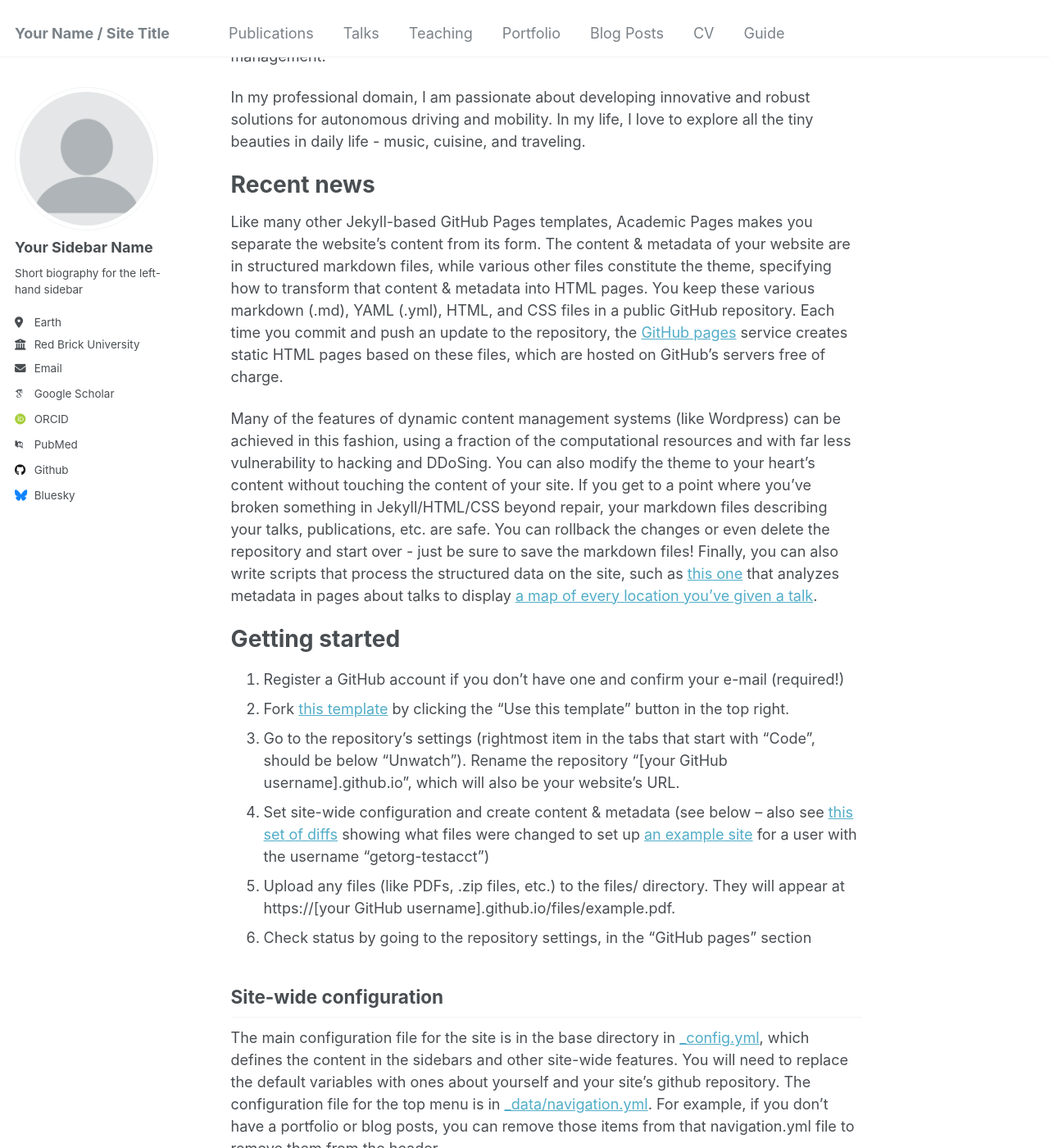
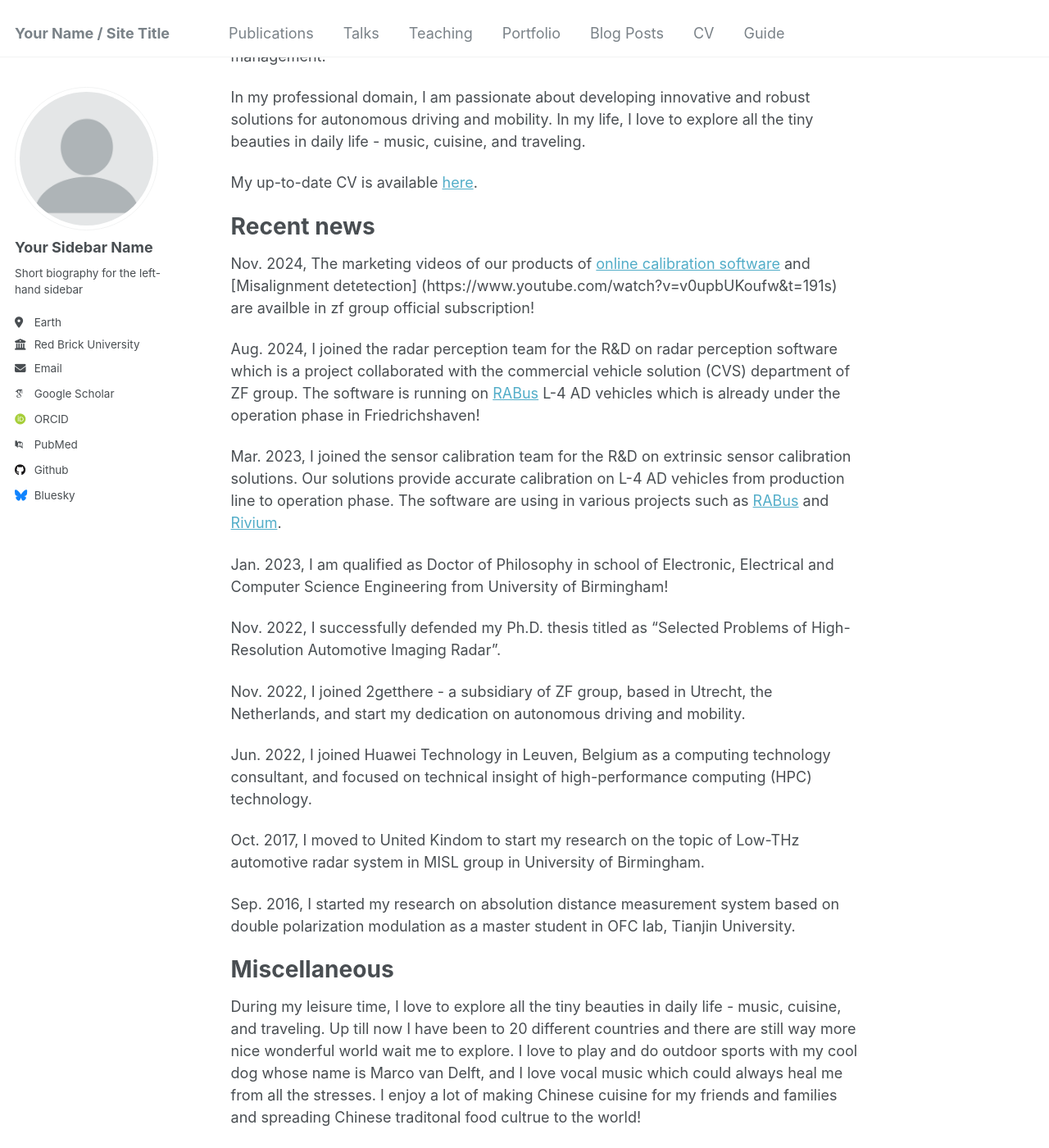
Before and after one commit to YangSophiaXiao/Yang.Sophia.Xiao.github.io, a Jekyll site: the page built from _pages/about.md, in a window 1280 px wide and 1400 px high, scrolled down 495 px. Shown: the whole window at 82% size. Built offline with Jekyll 4.4.1, drawn with Linux system fonts in a browser that asks for light colours; some web fonts are replaced; some of the changed text lies outside the part shown.

Commit message:
Add cv and changes on about me

```diff
--- a/_pages/about.md
+++ b/_pages/about.md
@@ -13,41 +13,32 @@ My core competencies include sensor fusion, sensor calibration, object detection
 
 In my professional domain, I am passionate about developing innovative and robust solutions for autonomous driving and mobility. In my life, I love to explore all the tiny beauties in daily life - music, cuisine, and traveling.
 
+My up-to-date CV is available [here](../files/CV_YX.pdf).
+
 Recent news
+=====
+
+Nov. 2024, The marketing videos of our products of [online calibration software](https://www.youtube.com/watch?v=5mTBcsLttQY&t=35s) and [Misalignment detetection] (https://www.youtube.com/watch?v=v0upbUKoufw&t=191s) are availble in zf group official subscription!
+
+Aug. 2024, I joined the radar perception team for the R&D on radar perception software which is a project collaborated with the commercial vehicle solution (CVS) department of ZF group. The software is running on [RABus](https://www.youtube.com/watch?v=isRtxSoPeFc) L-4 AD vehicles which is already under the operation phase in Friedrichshaven!
+
+Mar. 2023, I joined the sensor calibration team for the R&D on extrinsic sensor calibration solutions. Our solutions provide accurate calibration on L-4 AD vehicles from production line to operation phase. The software are using in various projects such as [RABus](https://www.youtube.com/watch?v=isRtxSoPeFc) and [Rivium](https://www.youtube.com/watch?v=m5-rI5n6qng).
+
+Jan. 2023, I am qualified as Doctor of Philosophy in school of Electronic, Electrical and Computer Science Engineering from University of Birmingham!
+
+Nov. 2022, I successfully defended my Ph.D. thesis titled as "Selected Problems of High-Resolution Automotive Imaging Radar".
+
+Nov. 2022, I joined 2getthere - a subsidiary of ZF group, based in Utrecht, the Netherlands, and start my dedication on autonomous driving and mobility.
+
+Jun. 2022, I joined Huawei Technology in Leuven, Belgium as a computing technology consultant, and focused on technical insight of high-performance computing (HPC) technology.
+
+Oct. 2017, I moved to United Kindom to start my research on the topic of Low-THz automotive radar system in MISL group in University of Birmingham.
+
+Sep. 2016, I started my research on absolution distance measurement system based on double
+polarization modulation as a master student in OFC lab, Tianjin University.
+
+
+Miscellaneous
 ======
-Like many other Jekyll-based GitHub Pages templates, Academic Pages makes you separate the website's content from its form. The content & metadata of your website are in structured markdown files, while various other files constitute the theme, specifying how to transform that content & metadata into HTML pages. You keep these various markdown (.md), YAML (.yml), HTML, and CSS files in a public GitHub repository. Each time you commit and push an update to the repository, the [GitHub pages](https://pages.github.com/) service creates static HTML pages based on these files, which are hosted on GitHub's servers free of charge.
 
-Many of the features of dynamic content management systems (like Wordpress) can be achieved in this fashion, using a fraction of the computational resources and with far less vulnerability to hacking and DDoSing. You can also modify the theme to your heart's content without touching the content of your site. If you get to a point where you've broken something in Jekyll/HTML/CSS beyond repair, your markdown files describing your talks, publications, etc. are safe. You can rollback the changes or even delete the repository and start over - just be sure to save the markdown files! Finally, you can also write scripts that process the structured data on the site, such as [this one](https://github.com/academicpages/academicpages.github.io/blob/master/talkmap.ipynb) that analyzes metadata in pages about talks to display [a map of every location you've given a talk](https://academicpages.github.io/talkmap.html).
-
-Getting started
-======
-1. Register a GitHub account if you don't have one and confirm your e-mail (required!)
-1. Fork [this template](https://github.com/academicpages/academicpages.github.io) by clicking the "Use this template" button in the top right.
-1. Go to the repository's settings (rightmost item in the tabs that start with "Code", should be below "Unwatch"). Rename the repository "[your GitHub username].github.io", which will also be your website's URL.
-1. Set site-wide configuration and create content & metadata (see below -- also see [this set of diffs](http://archive.is/3TPas) showing what files were changed to set up [an example site](https://getorg-testacct.github.io) for a user with the username "getorg-testacct")
-1. Upload any files (like PDFs, .zip files, etc.) to the files/ directory. They will appear at https://[your GitHub username].github.io/files/example.pdf.
-1. Check status by going to the repository settings, in the "GitHub pages" section
-
-Site-wide configuration
-------
-The main configuration file for the site is in the base directory in [_config.yml](https://github.com/academicpages/academicpages.github.io/blob/master/_config.yml), which defines the content in the sidebars and other site-wide features. You will need to replace the default variables with ones about yourself and your site's github repository. The configuration file for the top menu is in [_data/navigation.yml](https://github.com/academicpages/academicpages.github.io/blob/master/_data/navigation.yml). For example, if you don't have a portfolio or blog posts, you can remove those items from that navigation.yml file to remove them from the header.
-
-Create content & metadata
-------
-For site content, there is one markdown file for each type of content, which are stored in directories like _publications, _talks, _posts, _teaching, or _pages. For example, each talk is a markdown file in the [_talks directory](https://github.com/academicpages/academicpages.github.io/tree/master/_talks). At the top of each markdown file is structured data in YAML about the talk, which the theme will parse to do lots of cool stuff. The same structured data about a talk is used to generate the list of talks on the [Talks page](https://academicpages.github.io/talks), each [individual page](https://academicpages.github.io/talks/2012-03-01-talk-1) for specific talks, the talks section for the [CV page](https://academicpages.github.io/cv), and the [map of places you've given a talk](https://academicpages.github.io/talkmap.html) (if you run this [python file](https://github.com/academicpages/academicpages.github.io/blob/master/talkmap.py) or [Jupyter notebook](https://github.com/academicpages/academicpages.github.io/blob/master/talkmap.ipynb), which creates the HTML for the map based on the contents of the _talks directory).
-
-**Markdown generator**
-
-The repository includes [a set of Jupyter notebooks](https://github.com/academicpages/academicpages.github.io/tree/master/markdown_generator
-) that converts a CSV containing structured data about talks or presentations into individual markdown files that will be properly formatted for the Academic Pages template. The sample CSVs in that directory are the ones I used to create my own personal website at stuartgeiger.com. My usual workflow is that I keep a spreadsheet of my publications and talks, then run the code in these notebooks to generate the markdown files, then commit and push them to the GitHub repository.
-
-How to edit your site's GitHub repository
-------
-Many people use a git client to create files on their local computer and then push them to GitHub's servers. If you are not familiar with git, you can directly edit these configuration and markdown files directly in the github.com interface. Navigate to a file (like [this one](https://github.com/academicpages/academicpages.github.io/blob/master/_talks/2012-03-01-talk-1.md) and click the pencil icon in the top right of the content preview (to the right of the "Raw | Blame | History" buttons). You can delete a file by clicking the trashcan icon to the right of the pencil icon. You can also create new files or upload files by navigating to a directory and clicking the "Create new file" or "Upload files" buttons.
-
-Example: editing a markdown file for a talk
-![Editing a markdown file for a talk](/images/editing-talk.png)
-
-For more info
-------
-More info about configuring Academic Pages can be found in [the guide](https://academicpages.github.io/markdown/), the [growing wiki](https://github.com/academicpages/academicpages.github.io/wiki), and you can always [ask a question on GitHub](https://github.com/academicpages/academicpages.github.io/discussions). The [guides for the Minimal Mistakes theme](https://mmistakes.github.io/minimal-mistakes/docs/configuration/) (which this theme was forked from) might also be helpful.
+During my leisure time, I love to explore all the tiny beauties in daily life - music, cuisine, and traveling. Up till now I have been to 20 different countries and there are still way more nice wonderful world wait me to explore. I love to play and do outdoor sports with my cool dog whose name is Marco van Delft, and I love vocal music which could always heal me from all the stresses. I enjoy a lot of making Chinese cuisine for my friends and families and spreading Chinese traditonal food cultrue to the world!
```
Also changed, not shown: 1 other file.
